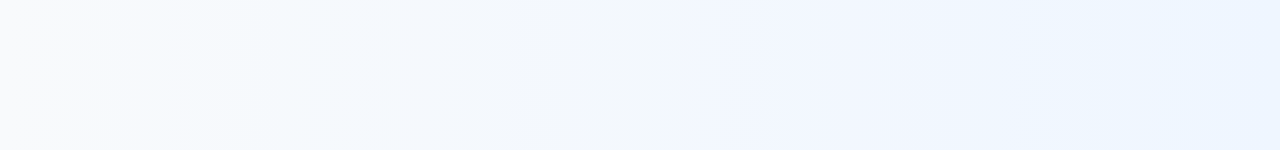
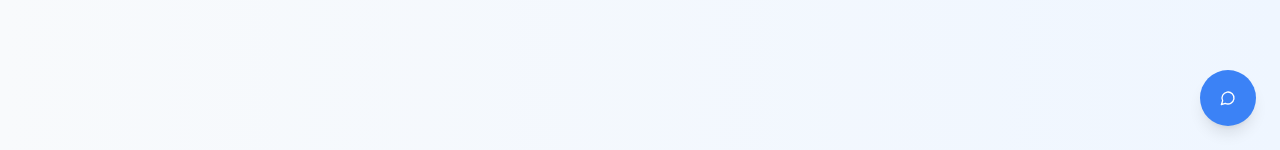
Before and after one commit to ShreyaxcodeHustler/shreya-spark-portfolio, a React (Vite) app: page / in a window 1280 px wide. Shown: the part 650-800 px from the top of the page. Built offline with nearby package versions, Linux system fonts and the light colour scheme.

Commit message:
Add chatbot integration
Integrate a chatbot into the website layout, displaying it as a bubble.

```diff
--- /dev/null
+++ b/src/components/ChatbotBubble.tsx
@@ -0,0 +1,46 @@
+
+import { useState } from 'react';
+import { MessageCircle, X } from 'lucide-react';
+import { Button } from './ui/button';
+
+const ChatbotBubble = () => {
+  const [isOpen, setIsOpen] = useState(false);
+
+  const toggleChatbot = () => {
+    setIsOpen(!isOpen);
+  };
+
+  return (
+    <div className="fixed bottom-6 right-6 z-50">
+      {isOpen ? (
+        <div className="bg-white dark:bg-gray-800 rounded-lg shadow-lg w-[380px] sm:w-[400px] h-[600px] border border-gray-200 dark:border-gray-700 overflow-hidden flex flex-col animate-fade-in">
+          <div className="bg-portfolio-blue text-white p-3 flex justify-between items-center">
+            <h3 className="font-medium">Chat with Shreya's Assistant</h3>
+            <Button variant="ghost" size="icon" onClick={toggleChatbot} className="text-white hover:bg-portfolio-blue/90">
+              <X className="h-5 w-5" />
+            </Button>
+          </div>
+          <div className="flex-1 overflow-hidden">
+            <iframe
+              src="https://www.chatbase.co/chatbot-iframe/ehFFSBM03E-Geoqi1_oHb"
+              width="100%"
+              height="100%"
+              frameBorder="0"
+              className="h-full"
+              title="Chatbot"
+            ></iframe>
+          </div>
+        </div>
+      ) : (
+        <Button
+          onClick={toggleChatbot}
+          className="rounded-full p-3 h-14 w-14 bg-portfolio-blue hover:bg-portfolio-blue/90 shadow-lg flex items-center justify-center"
+        >
+          <MessageCircle className="h-6 w-6 text-white" />
+        </Button>
+      )}
+    </div>
+  );
+};
+
+export default ChatbotBubble;
--- a/src/pages/Index.tsx
+++ b/src/pages/Index.tsx
@@ -11,6 +11,7 @@ import OtherSkills from "../components/OtherSkills";
 import Contact from "../components/Contact";
 import Footer from "../components/Footer";
 import ScrollToTop from "../components/ScrollToTop";
+import ChatbotBubble from "../components/ChatbotBubble";
 
 const Index = () => {
   useEffect(() => {
@@ -53,6 +54,7 @@ const Index = () => {
       <Contact />
       <Footer />
       <ScrollToTop />
+      <ChatbotBubble />
     </div>
   );
 };
```
